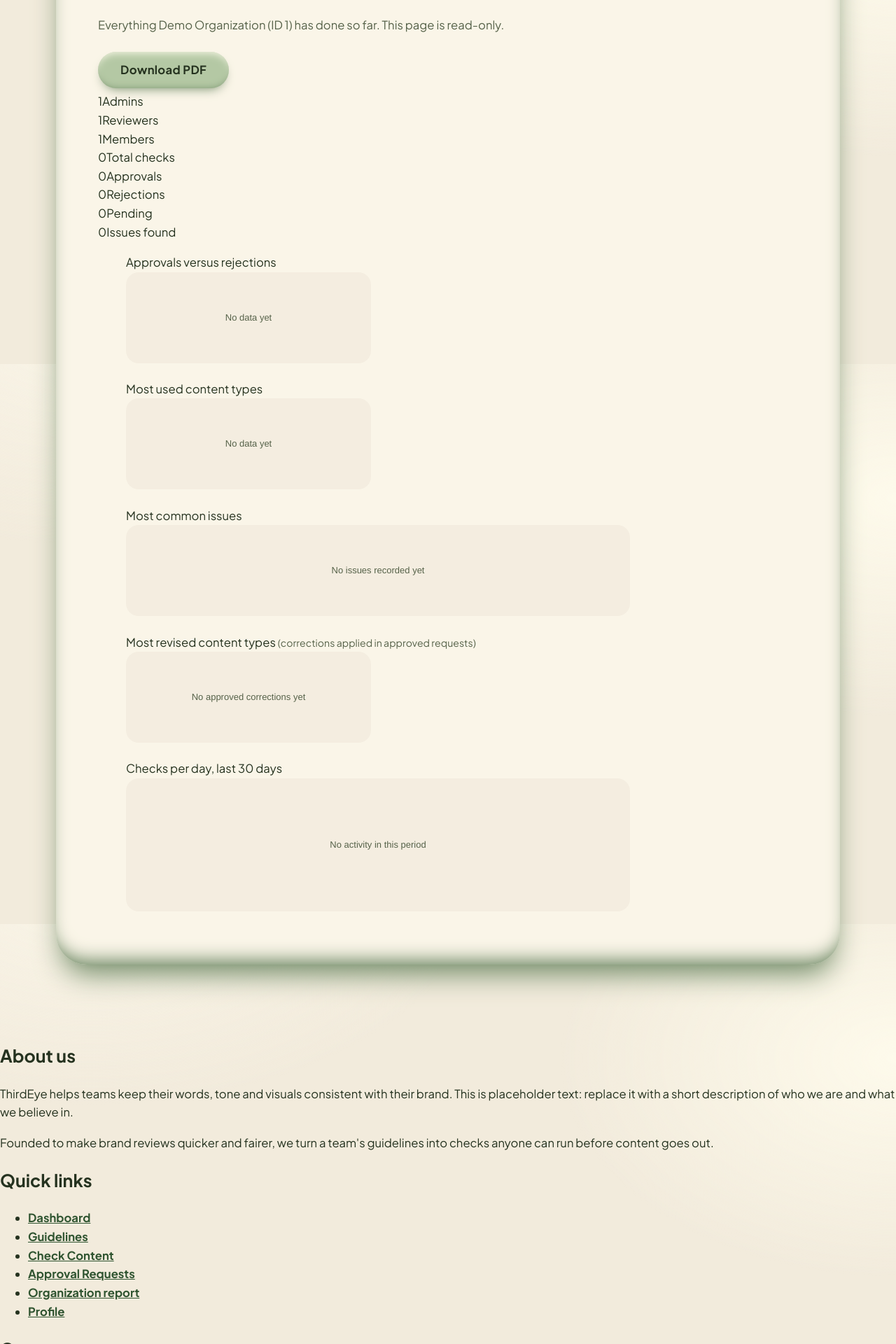
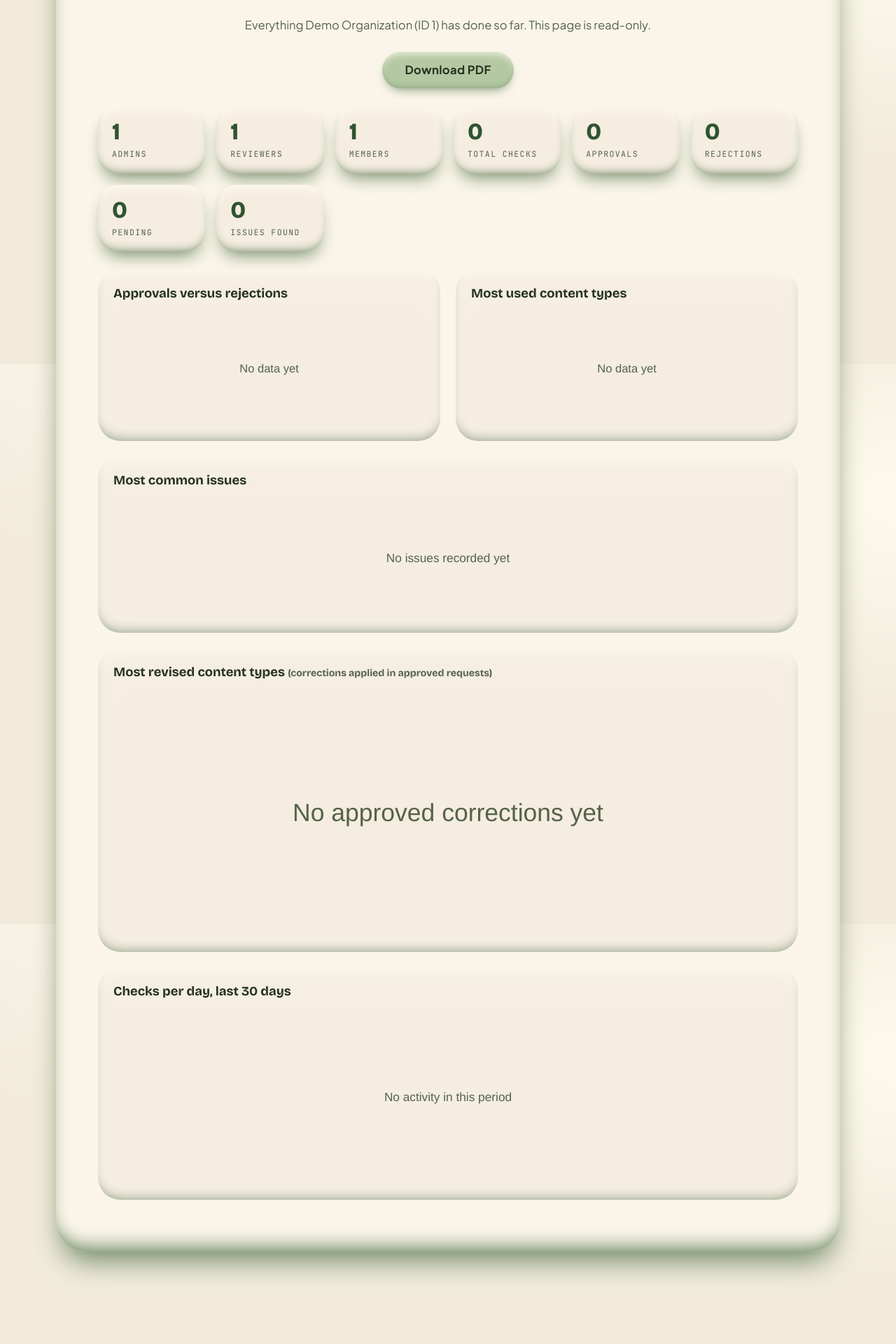
Before and after one commit to skishore-dhcp/thirdeye, a Flask app: page /reports in a window 1280 px wide. Shown: the part 280-2200 px from the top of the page at 70% size. Run offline with Flask 3, Linux system fonts and the light colour scheme; the visitor is signed in with stand-in values (Sample User, id 1); data comes from the database, SQL or seed files in the repository; data that the repository does not hold is empty.

Commit message:
Add files via upload

```diff
--- a/static/css/style.css
+++ b/static/css/style.css
@@ -242,3 +242,54 @@ select.input { appearance: none; padding-right: 48px; background: var(--tcl01-we
 .member-actions { display: flex; gap: 8px; flex-wrap: wrap; }
 .member-actions form { margin: 0; }
 .table td .btn-small { white-space: nowrap; }
+
+body { display: flex; flex-direction: column; }
+main { flex: 1 0 auto; width: 100%; }
+.center { text-align: center; }
+.actions.center { justify-content: center; }
+.menu-link { display: block; margin-top: 8px; padding: 10px 18px; border-radius: 999px; font-weight: 700; text-decoration: none; color: var(--tcl01-ink); background: var(--tcl01-soft); box-shadow: var(--shadow-chip); }
+.menu-link:hover, .menu-link:focus-visible { box-shadow: var(--shadow-inset); }
+
+.metrics { display: grid; grid-template-columns: repeat(auto-fit, minmax(150px, 1fr)); gap: 16px; margin: 26px 0; }
+.metric { display: flex; flex-direction: column; gap: 4px; padding: 18px 20px; border-radius: 28px; background: var(--tcl01-soft); box-shadow: var(--shadow-md); }
+.metric-value { font-family: var(--font-tcl01-display); font-size: 2.1rem; font-weight: 800; line-height: 1.1; color: var(--tcl01-link); }
+.metric-label { font-family: var(--font-tcl01-mono); font-size: .72rem; letter-spacing: .12em; text-transform: uppercase; color: var(--tcl01-mut); }
+.chart-grid { display: grid; grid-template-columns: repeat(auto-fit, minmax(300px, 1fr)); gap: 22px; }
+.chart { margin: 0 0 22px; padding: 20px 22px; border-radius: 32px; background: var(--tcl01-well); box-shadow: var(--shadow-inset); overflow-x: auto; }
+.chart figcaption { margin-bottom: 10px; font-family: var(--font-tcl01-display); font-size: 1.15rem; font-weight: 700; }
+.chart svg { display: block; width: 100%; height: auto; }
+
+.facts { display: grid; grid-template-columns: repeat(auto-fit, minmax(220px, 1fr)); gap: 14px; margin: 0; }
+.facts div { padding: 14px 20px; border-radius: 24px; background: var(--tcl01-soft); box-shadow: var(--shadow-chip); }
+.facts dt { font-family: var(--font-tcl01-mono); font-size: .72rem; letter-spacing: .12em; text-transform: uppercase; color: var(--tcl01-mut); }
+.facts dd { margin: 2px 0 0; font-weight: 700; word-break: break-word; }
+.password-form { max-width: 460px; }
+.password-form .btn { margin-top: 12px; }
+
+.decide-form { margin-top: 12px; }
+.decide-form .remark-input { min-height: 0; resize: vertical; border-radius: 22px; }
+.remark-wrap { display: inline-block; margin-left: 8px; }
+.remark-link { padding: 0; font: inherit; font-size: .9rem; font-weight: 700; color: var(--tcl01-link); background: none; border: 0; text-decoration: underline; cursor: pointer; }
+.remark-pop {
+  position: fixed; z-index: 60; width: min(86vw, 320px); padding: 14px 18px; border-radius: 22px; background: var(--tcl01-glow); color: var(--tcl01-ink);
+  box-shadow: var(--shadow-md); white-space: normal; word-break: break-word; font-size: .94rem; font-weight: 500; line-height: 1.5; text-align: left;
+}
+
+.site-footer { flex-shrink: 0; margin-top: 60px; padding: 46px 24px 22px; background: #000; color: #fff; }
+.footer-inner { display: grid; grid-template-columns: 2fr 1fr 1fr; gap: 36px; max-width: 1180px; margin: 0 auto; }
+.site-footer h2 { margin: 0 0 12px; font-family: var(--font-tcl01-display); font-size: 1.2rem; font-weight: 800; color: #fff; }
+.site-footer p, .site-footer li { color: #e6e6e6; font-size: .95rem; }
+.site-footer ul { list-style: none; margin: 0; padding: 0; }
+.site-footer li { margin: 6px 0; }
+.site-footer a { color: #fff; font-weight: 500; }
+.footer-note { max-width: 1180px; margin: 30px auto 0; padding-top: 16px; border-top: 1px solid #333; font-size: .85rem; text-align: center; }
+@media (max-width: 760px) { .footer-inner { grid-template-columns: 1fr; } }
+
+.tour-blocker { position: fixed; inset: 0; z-index: 100; }
+.tour-hole { position: fixed; z-index: 101; border-radius: 28px; pointer-events: none; box-shadow: 0 0 0 9999px rgba(20, 26, 16, .72), 0 0 0 4px var(--tcl01-clay); transition: top .25s ease, left .25s ease, width .25s ease, height .25s ease; }
+.tour-card { position: fixed; z-index: 102; width: min(92vw, 360px); padding: 22px 24px; border-radius: 28px; background: var(--tcl01-glow); color: var(--tcl01-ink); box-shadow: var(--shadow-md); }
+.tour-card h3 { margin: 0 0 6px; font-family: var(--font-tcl01-display); font-size: 1.3rem; }
+.tour-card p { margin: 0 0 16px; font-size: .98rem; }
+.tour-foot { display: flex; align-items: center; justify-content: space-between; gap: 10px; }
+.tour-count { font-family: var(--font-tcl01-mono); font-size: .85rem; color: var(--tcl01-mut); }
+.tour-buttons { display: flex; gap: 8px; }
```
